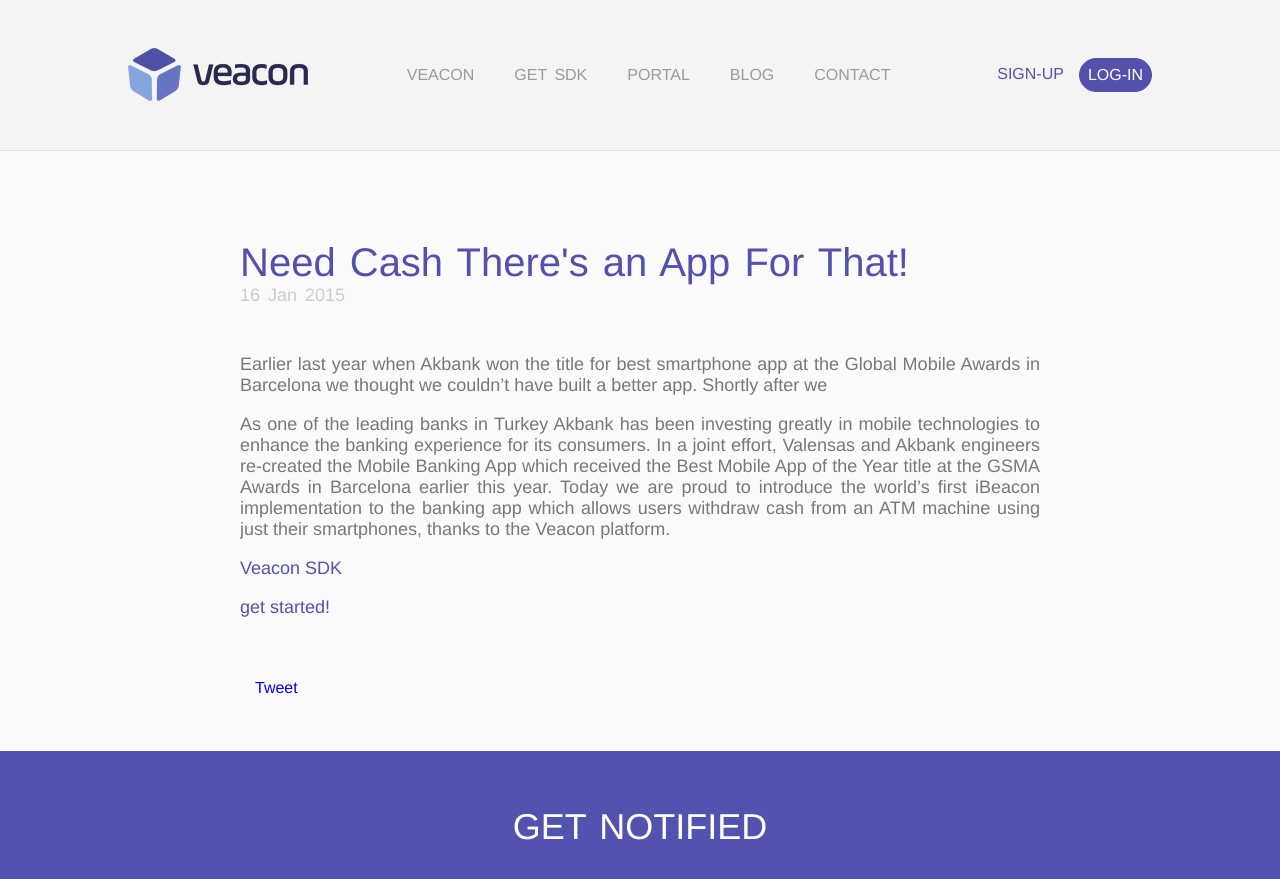
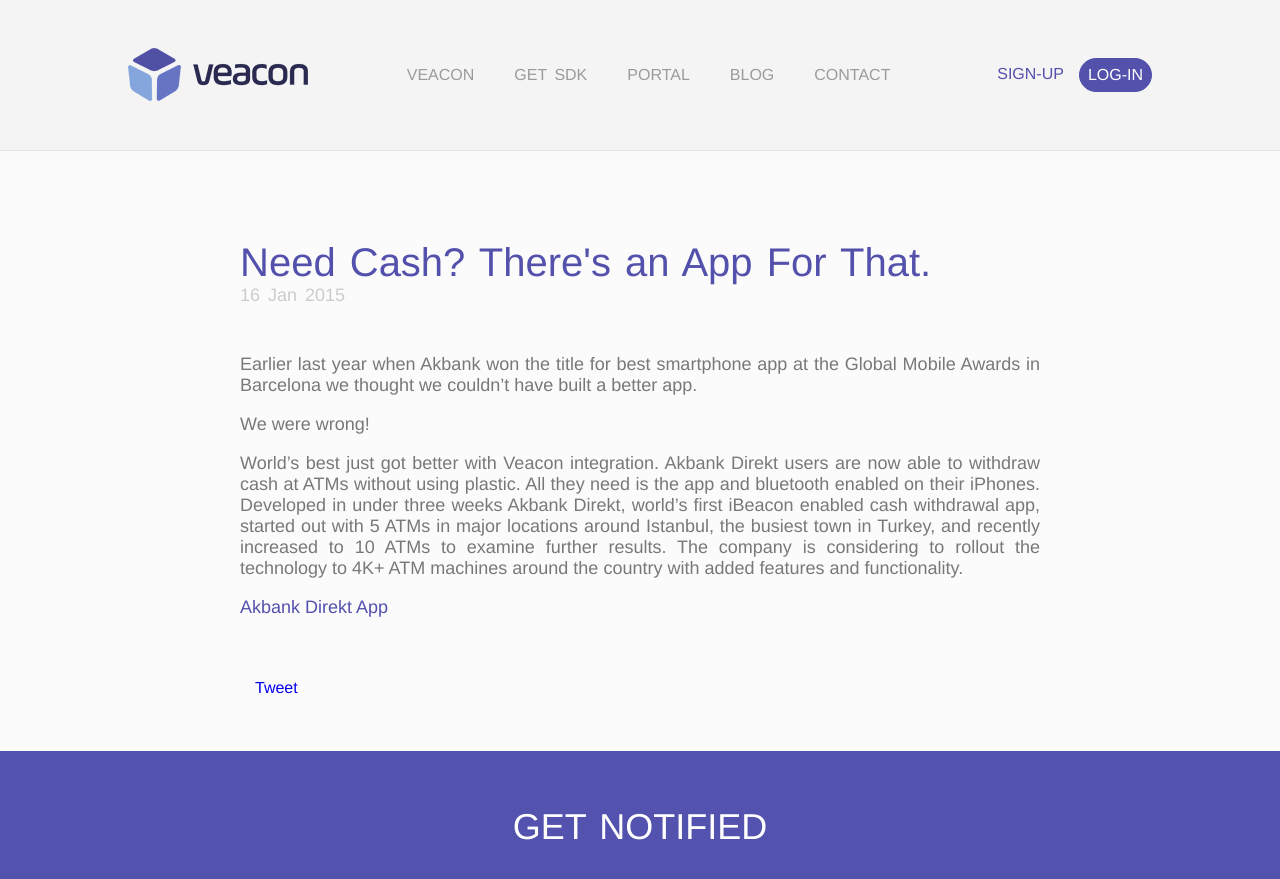
Before and after one commit to Valensas/veacon.com, a Jekyll site: the page built from _posts/2015-01-16-Akbank-iBeacon.md, in a window 1280 px wide and 900 px high. Shown: the top 879 px of the window. Built offline with Jekyll 4.4.1, drawn with Linux system fonts in a browser that asks for light colours; comment, search, counter and statistics services are not loaded.

Commit message:
Update 2015-01-16-Akbank-iBeacon.md

```diff
--- a/_posts/2015-01-16-Akbank-iBeacon.md
+++ b/_posts/2015-01-16-Akbank-iBeacon.md
@@ -1,11 +1,11 @@
 ---
 layout: post
-title: Need Cash There's an App For That!
+title: Need Cash? There's an App For That.
 ---
-Earlier last year when Akbank won the title for best smartphone app at the Global Mobile Awards in Barcelona we thought we couldn't have built a better app. Shortly after we
+Earlier last year when Akbank won the title for best smartphone app at the Global Mobile Awards in Barcelona we thought we couldn't have built a better app.
 
-As one of the leading banks in Turkey Akbank has been investing greatly in mobile technologies to enhance the banking experience for its consumers. In a joint effort, Valensas and Akbank engineers re-created the Mobile Banking App which received the Best Mobile App of the Year title at the GSMA Awards in Barcelona earlier this year. Today we are proud to introduce the world’s first iBeacon implementation to the banking app which allows users withdraw cash from an ATM machine using just their smartphones, thanks to the Veacon platform.
+We were wrong!
 
-[Veacon SDK](https://github.com/Valensas/VeaconSDK){:target="_blank"}
+World's best just got better with Veacon integration. Akbank Direkt users are now able to withdraw cash at ATMs without using plastic. All they need is the app and bluetooth enabled on their iPhones. Developed in under three weeks Akbank Direkt, world's first iBeacon enabled cash withdrawal app, started out with 5 ATMs in major locations around Istanbul, the busiest town in Turkey, and recently increased to 10 ATMs to examine further results. The company is considering to rollout the technology to 4K+ ATM machines around the country with added features and functionality.
 
-[get started!](http://portal.veacon.com){:target="_blank"}
+[Akbank Direkt App](http://appstore.com/akbankdirekt){:target="_blank"}
```
